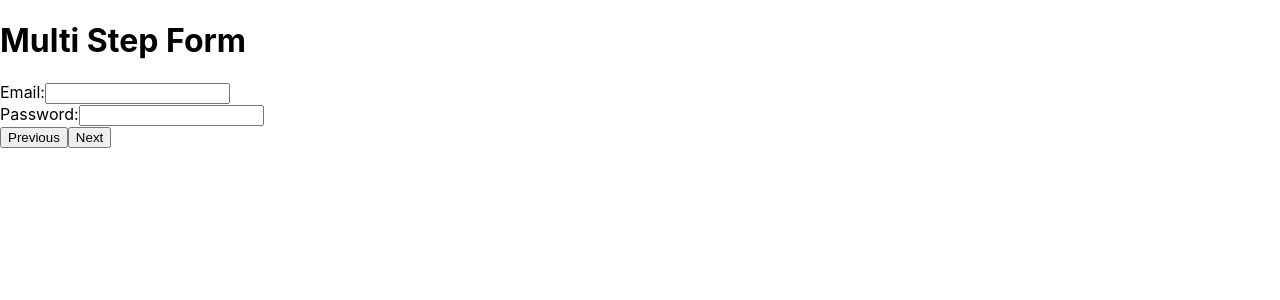
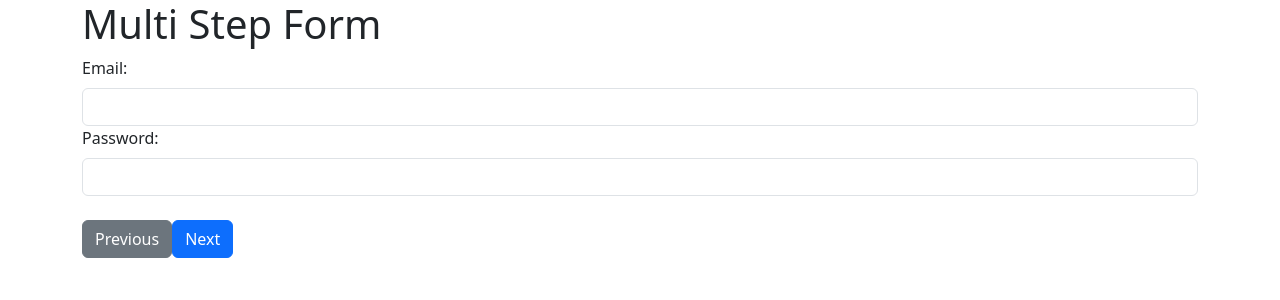
Before and after one commit to rabbiyasana/multistep-from-in-react, a React (Create React App) app: page / in a window 1280 px wide. Both pictures are taken after a click on the button "Next". Shown: the top 300 px of the page. Built offline with nearby package versions, Linux system fonts and the light colour scheme.

Commit message:
design implememntation

```diff
--- a/package.json
+++ b/package.json
@@ -6,6 +6,7 @@
     "@testing-library/jest-dom": "^5.17.0",
     "@testing-library/react": "^13.4.0",
     "@testing-library/user-event": "^13.5.0",
+    "bootstrap": "^5.3.2",
     "react": "^18.2.0",
     "react-bootstrap": "^2.10.0",
     "react-dom": "^18.2.0",
--- a/src/components/Form.js
+++ b/src/components/Form.js
@@ -1,5 +1,6 @@
 import React, { useState } from "react";
-import { Container, Row, Col } from "react-bootstrap";
+import "bootstrap/dist/css/bootstrap.min.css";
+import { Container, Row, Col, Button } from "react-bootstrap";
 import Form from "react-bootstrap/Form";
 const MultiStepForm = () => {
   const [fromData, setFormData] = useState({
@@ -36,51 +37,66 @@ const MultiStepForm = () => {
     e.preventDefault();
     localStorage.setItem("formData", JSON.stringify(fromData));
     console.log("Email sent successfully!");
+    setFormData({});
   };
   const formComponent = {
     1: (
-      <div>
-        <label>First Name:</label>
-        <input
-          className="form-group"
+      <Form>
+        <Form.Group controlId="firstName">
+          <Form.Label>First Name:</Form.Label>
+          <Form.Control
             type="text"
             name="firstName"
             value={firstName}
             onChange={handleChange}
           />
-        <br />
-        <label>Last Name:</label>
-        <input
+        </Form.Group>
+        <Form.Group controlId="lastName">
+          <Form.Label>Last Name:</Form.Label>
+          <Form.Control
             type="text"
             name="lastName"
             value={lastName}
             onChange={handleChange}
           />
-        <br />
-        <button onClick={nextStep}>Next</button>
-      </div>
+        </Form.Group>
+        <br></br>
+        <Button variant="primary" onClick={nextStep}>
+          Next
+        </Button>{" "}
+      </Form>
     ),
     2: (
-      <div>
-        <label>Email:</label>
-        <input
+      <Form>
+        <Form.Group controlId="email">
+          <Form.Label>Email:</Form.Label>
+          <Form.Control
             type="email"
             name="email"
             value={email}
             onChange={handleChange}
           />
-        <br />
-        <label>Password:</label>
-        <input
+        </Form.Group>
+        <Form.Group controlId="password">
+          <Form.Label>Password:</Form.Label>
+          <Form.Control
             type="password"
             name="password"
             value={password}
             onChange={handleChange}
           />
-        <br />
-        <button onClick={prevStep}>Previous</button>
-        <button onClick={nextStep}>Next</button>
-      </div>
+        </Form.Group>
+        <br></br>
+        <Form.Group>
+          <Button variant="secondary" onClick={prevStep}>
+            Previous
+          </Button>
+
+          <Button variant="primary" onClick={nextStep}>
+            Next
+          </Button>
+        </Form.Group>
+      </Form>
     ),
     3: (
       <div>
@@ -89,8 +105,12 @@ const MultiStepForm = () => {
         <p>Last Name: {lastName}</p>
         <p>Email: {email}</p>
         <p>Password: {password}</p>
-        <button onClick={prevStep}>Previous</button>
-        <button onClick={handleSubmit}>submit</button>
+        <Button variant="secondary" onClick={prevStep}>
+          Previous
+        </Button>
+        <Button variant="primary" onClick={handleSubmit}>
+          submit
+        </Button>
       </div>
     ),
   };
```
Also changed, not shown: public/index.html (+1 -22 lines), 1 other file (tests, documents, lock files or other folders). Lines whose indentation alone changed are shown as unchanged.
